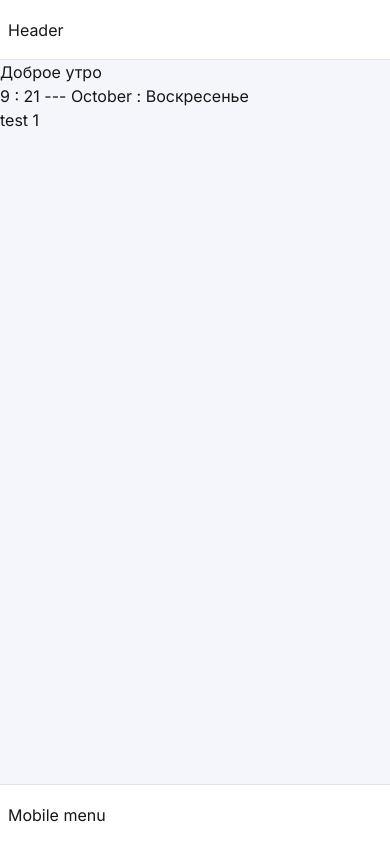
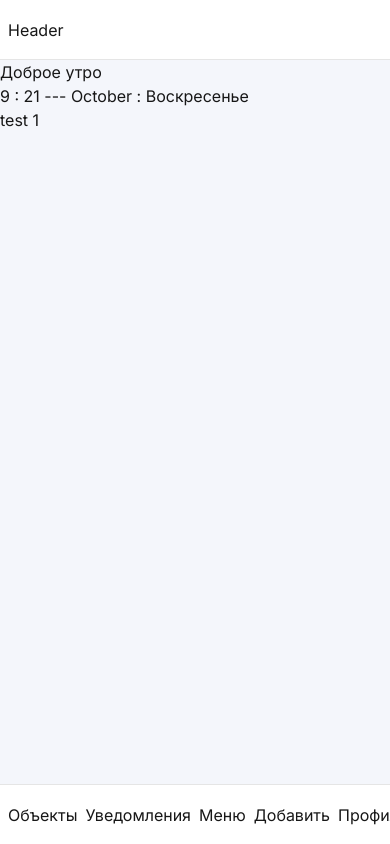
Before and after one commit to propetly/web, a Next.js app: page / in a window 390 px wide. Built offline with nearby package versions, Linux system fonts and the light colour scheme.

Commit message:
feat: update main layout

```diff
--- a/src/app/(private)/layout.tsx
+++ b/src/app/(private)/layout.tsx
@@ -12,7 +12,7 @@ export default function PrivateLayout({
   children: ReactNode;
 }>) {
   return (
-    <div className="app-container relative flex h-screen w-full flex-col overflow-hidden">
+    <div className="app-container relative flex h-dvh w-full flex-col overflow-hidden lg:h-screen">
       <div className="relative size-full overflow-hidden">
         <div className="relative flex size-full overflow-hidden">
           <div className="fixed inset-y-0 z-20 -ml-[250px] flex h-full w-[250px] flex-shrink-0 flex-grow-0 flex-col border-r border-[#E5E5E5] bg-white duration-300 lg:relative lg:ml-0">
@@ -42,7 +42,11 @@ export default function PrivateLayout({
                 <div className=""></div>
                 <div className="w-full">
                   <div className="relative z-[18] flex w-full flex-shrink-0 flex-row items-center justify-between gap-x-2 gap-y-4 px-0">
-                    Mobile menu
+                    <div className="">Объекты</div>
+                    <div className="">Уведомления</div>
+                    <div className="">Меню</div>
+                    <div className="">Добавить</div>
+                    <div className="">Профиль</div>
                   </div>
                 </div>
               </div>
--- a/src/app/(private)/page.tsx
+++ b/src/app/(private)/page.tsx
@@ -6,7 +6,10 @@ export default function DashboardPage() {
       <UserGreeting />
       <div className="h-[1000px]">test 1</div>
       <div className="h-[1000px]">test 2</div>
-      <div className="h-[1000px]">test 3</div>
+      <div className="flex h-[1000px] flex-col justify-between">
+        <span>test 3</span>
+        <span>test 3</span>
+      </div>
     </div>
   );
 }
```
